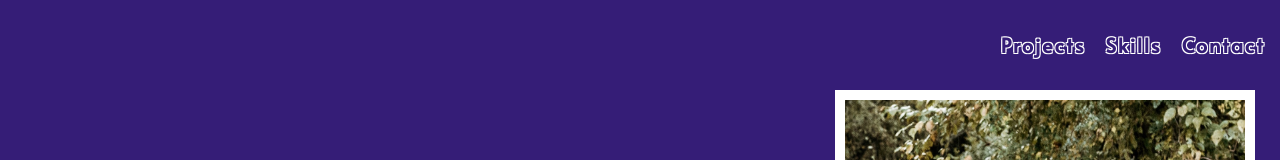
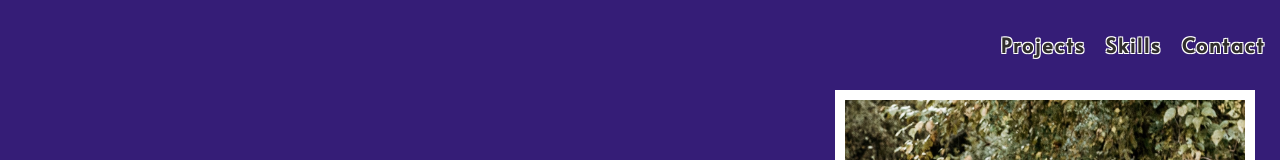
Before and after one commit to JessMac23/JM-Portfolio, a website built with webpack: page index.html in a window 1280 px wide. Shown: the top 160 px of the page. Built offline with nearby package versions, Linux system fonts and the light colour scheme.

Commit message:
Adjusting link color

```diff
--- a/css/style.css
+++ b/css/style.css
@@ -226,7 +226,7 @@ h3 {
 
 a {
   text-decoration: none;
-  color: #351D77;
+  color: rgb(48, 45, 45);
   font-weight: 800;
   letter-spacing: 2px;
   text-shadow:
```
